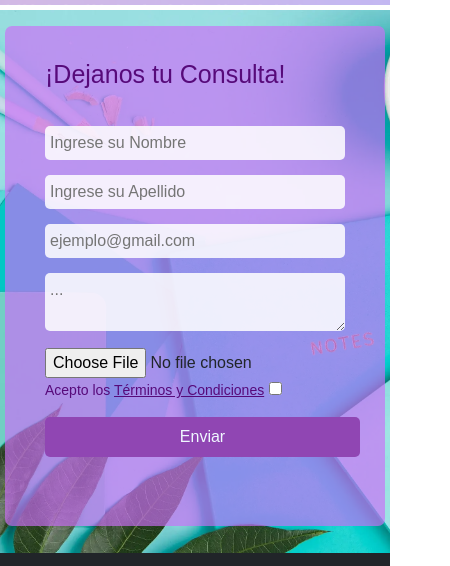
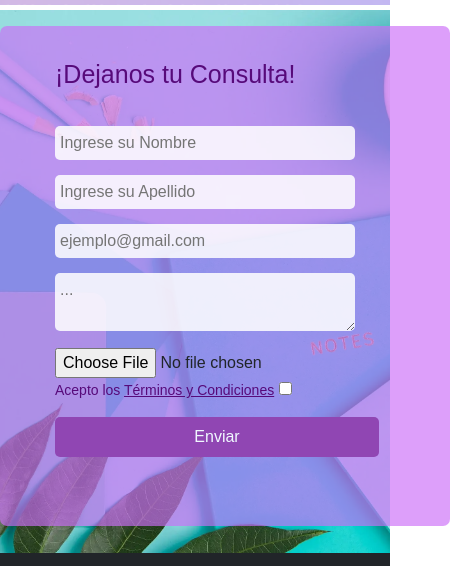
Before and after one commit to Cynthiamilosz/cmilosz_proyecto, a website: page html/contacto.html in a window 390 px wide. Shown: the part 198-764 px from the top of the page, 450 px wide, since content can reach past the window. Drawn offline with nearby package versions, Linux system fonts and the light colour scheme; some packages are replaced by stand-ins of ours; a script that the page names is missing.

Commit message:
version 33

```diff
--- a/scss/_mediasq.scss
+++ b/scss/_mediasq.scss
@@ -192,12 +192,8 @@
 
   /*main contacto*/
 
-  .formulariodecontacto {
-    width: 380px;
-  }
-
   .form2 {
-    width: 350px;
+    width: 360px;
     height: 500px;
     margin: auto;
   }
```
Also changed, not shown: css/styleindex.css.
